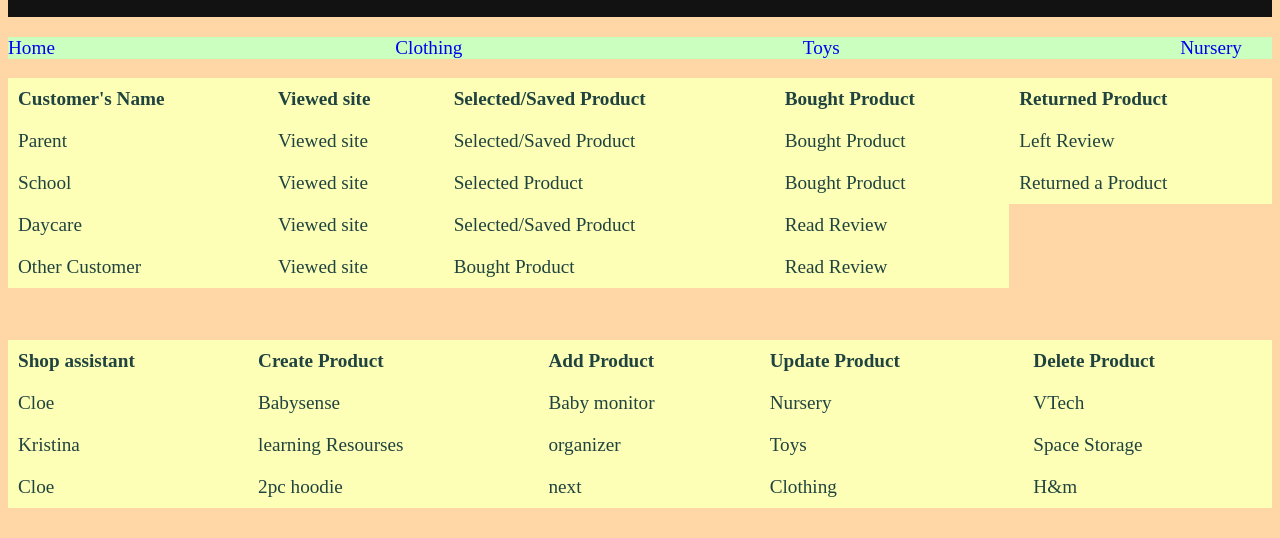
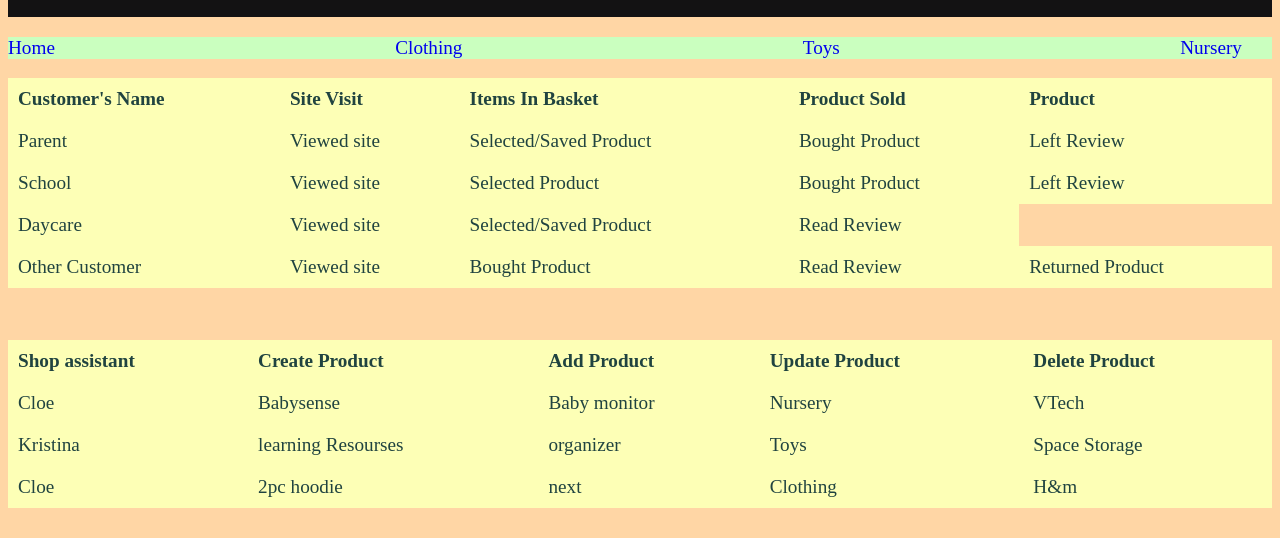
Before and after one commit to annunquee/project.js, a plain HTML site: page staffs.html in a window 1280 px wide. Shown: the part 126-664 px from the top of the page. Drawn offline with Linux system fonts and the light colour scheme; a script that the page names is missing.

Commit message:
made a few changes to table

```diff
--- a/staffs.html
+++ b/staffs.html
@@ -25,10 +25,10 @@
         <table>
             <tr>
                 <th>Customer's Name</th>
-                <th>Viewed site</th>
-                <th>Selected/Saved Product</th>
-                <th>Bought Product</th>
-                <th>Returned Product</th>
+                <th>Site Visit</th>
+                <th>Items In Basket</th>
+                <th>Product Sold</th>
+                <th>Product <Returned/Review</th>
             </tr>
             <tr>
                 <td>Parent</td>
@@ -42,7 +42,7 @@
                 <td>Viewed site</td>
                 <td>Selected Product</td>
                 <td>Bought Product</td>
-                <td>Returned a Product</td>
+                <td>Left Review</td>
             </tr>
             <tr>
                 <td>Daycare</td>
@@ -55,6 +55,7 @@
                 <td>Viewed site</td>
                 <td>Bought Product</td>
                 <td>Read Review</td>
+                <td>Returned Product</td>
             </tr>
         </table>
         <br>
```
